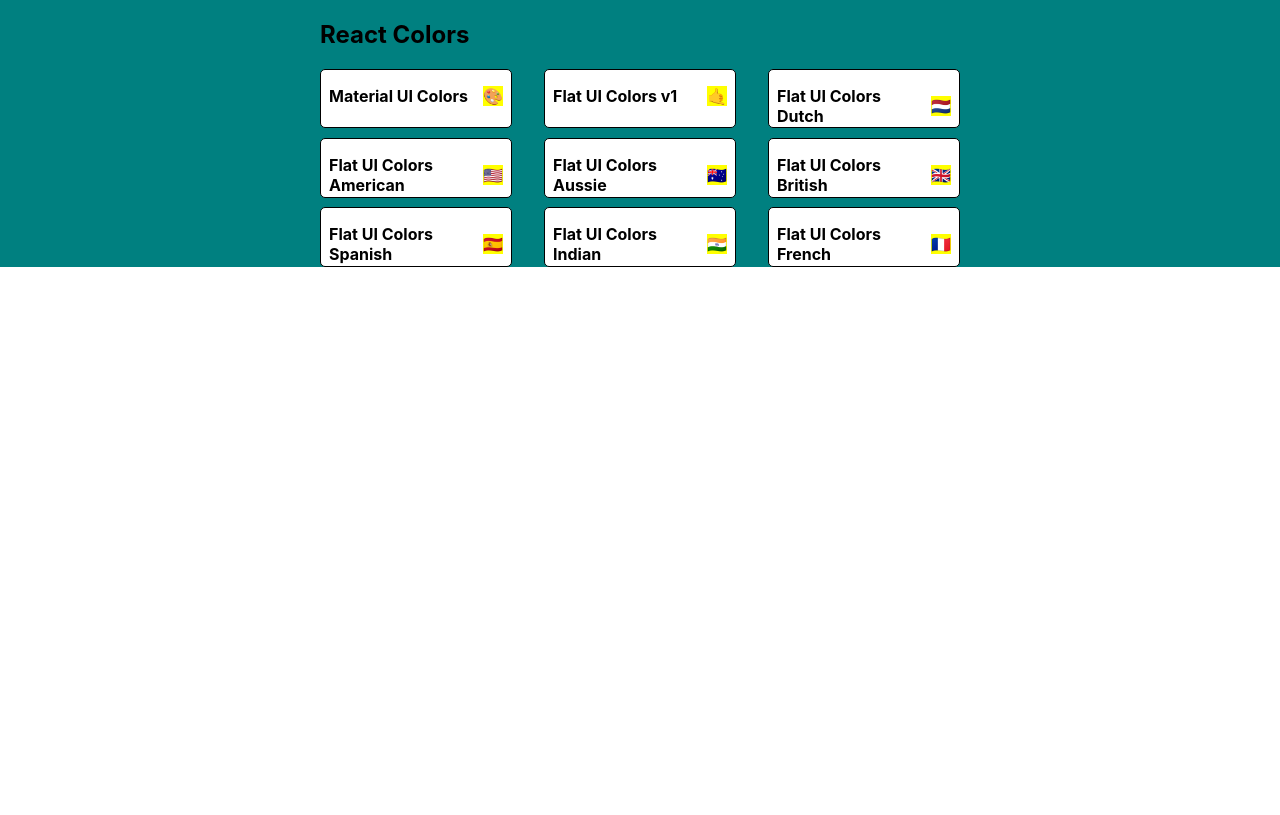
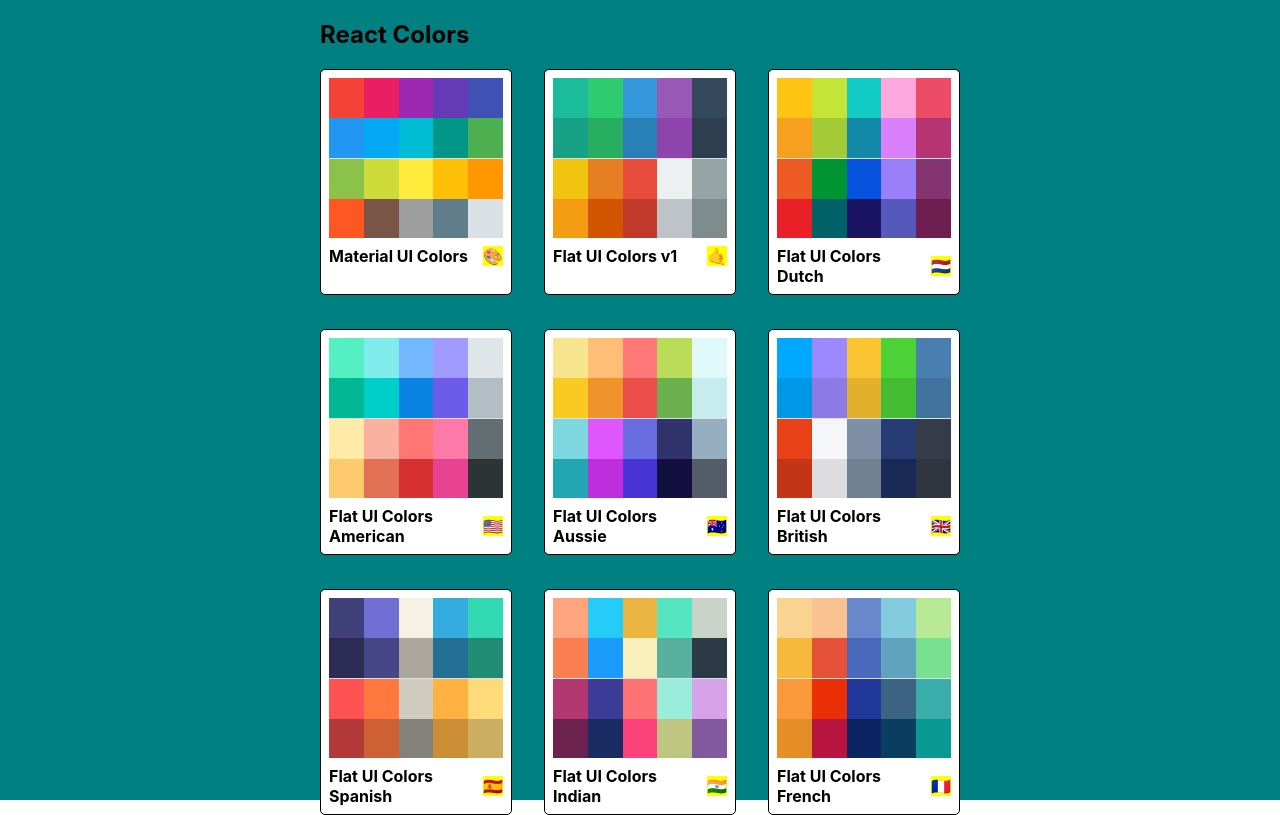
Before and after one commit to J4Web/ColorPicker, a React (Create React App) app in the folder color-picker/: page / in a window 1280 px wide. Built offline with nearby package versions, Linux system fonts and the light colour scheme.

Commit message:
styling done for my miniPalette

```diff
--- a/color-picker/src/MiniPalette.jsx
+++ b/color-picker/src/MiniPalette.jsx
@@ -7,13 +7,16 @@
     borderRadius: "5px",
     padding: "0.5rem",
     position: "relative",
-    overflow: "hidden",
+
     "&:hover": {
       cursor: "pointer",
     },
   },
   colors: {
-    backgroundColor: "grey",
+    backgroundColor: "#dae1e4",
+    width: "100%",
+    height: "160px",
+    overflow: "hidden",
   },
   title: {
     display: "flex",
@@ -28,16 +31,28 @@
   emoji: {
     backgroundColor: "yellow",
   },
+  miniColor: {
+    height: "25%",
+    width: "20%",
+    display: "inline-block",
+    margin: "0 auto",
+    position: "relative",
+    marginBottom: "-3.5px",
+  },
 };
 // so in short if you wanna target specific inside a class we do "& h3:{}"
 function MiniPalette(props) {
-  const { classes } = props;
-  //   console.error(props.palette);
-  const { emoji, paletteName } = props;
-  //   console.log(classes);
+  const { classes, emoji, paletteName, colors } = props;
+  const miniColorBoxes = colors.map((color) => (
+    <div
+      key={color.name}
+      className={classes.miniColor}
+      style={{ backgroundColor: color.color }}
+    ></div>
+  ));
   return (
     <div className={classes.root}>
-      <div className={classes.colors}></div>
+      <div className={classes.colors}>{miniColorBoxes}</div>
       <h5 className={classes.title}>
         {paletteName} <span className={classes.emoji}>{emoji}</span>
       </h5>
--- a/color-picker/src/PaletteList.jsx
+++ b/color-picker/src/PaletteList.jsx
@@ -6,7 +6,7 @@
 const styles = {
   root: {
     backgroundColor: "teal",
-    height: "100%",
+    height: "100vh",
     display: "flex",
     alignItems: "flex-start",
     justifyContent: "center",
```
